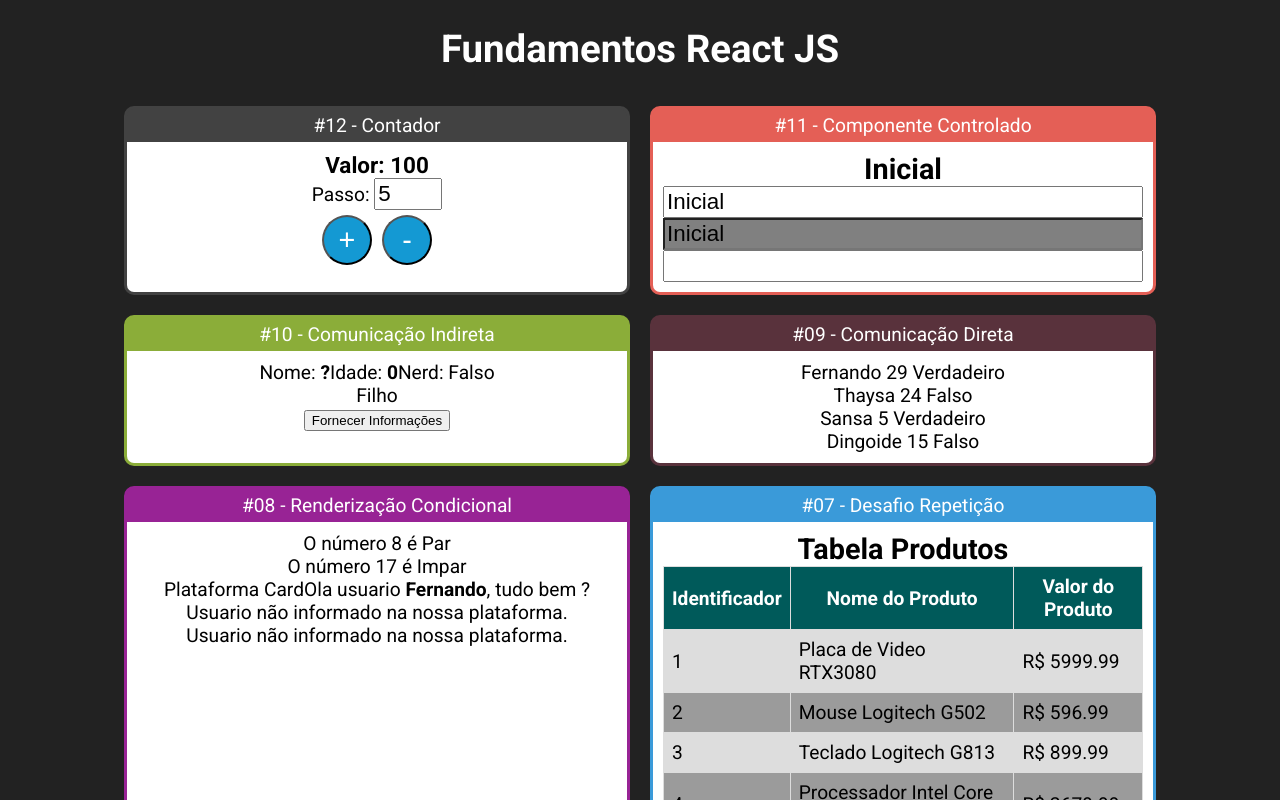
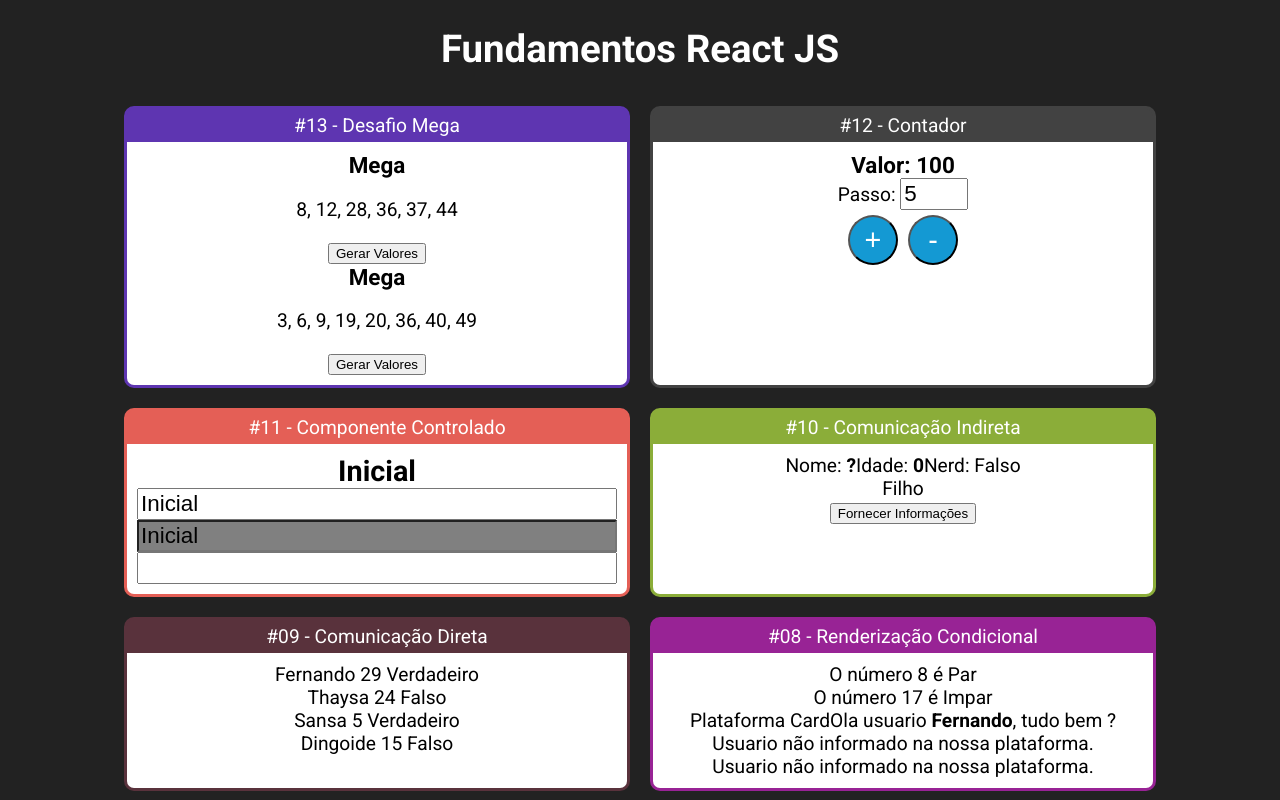
Before and after one commit to fermendes91/react-fundamentos, a React (Create React App) app in the folder fundamentos-react/: page / in a window 1280 px wide. Shown: the top 800 px of the page. Built offline with nearby package versions, Linux system fonts and the light colour scheme.

Commit message:
Desafio Megasena gerar valores aleatorios

```diff
--- a/fundamentos-react/src/App.jsx
+++ b/fundamentos-react/src/App.jsx
@@ -1,5 +1,6 @@
 import React from 'react'
 
+import Mega from './components/mega/Mega'
 import Contador from './components/contador/Contador'
 import Input from './components/formulario/Input'
 import IndiretaPai from './components/comunicacao/IndiretaPai'
@@ -24,6 +25,11 @@ const App = _ =>
         <h1>Fundamentos React JS</h1>
 
         <div className="Cards">
+
+            <Card titulo="#13 - Desafio Mega" color="#5e35b1">
+                <Mega />
+                <Mega numerosSorteados={8} />
+            </Card>
 
             <Card titulo="#12 - Contador" color="#424242">
                 <Contador numeroInicial={100} />
--- /dev/null
+++ b/fundamentos-react/src/components/mega/Mega.jsx
@@ -0,0 +1,22 @@
+import React, { useState } from 'react';
+
+import surpresinhaMega from './surpresinhaMega'
+
+const Mega = (props) => {
+
+    const [numeros, setNumeros] = useState(surpresinhaMega(props.numerosSorteados))
+
+    const generateSurpresinha = _ => {
+        setNumeros(surpresinhaMega(props.numerosSorteados))
+    }
+
+    return (
+        <div>
+            <h3>Mega</h3>
+            <p>{numeros.map( (num,i) => numeros.length != i+1 ? num + ', ' : num)}</p>
+            <button onClick={generateSurpresinha}>Gerar Valores</button>
+        </div>
+    );
+}
+
+export default Mega;
--- /dev/null
+++ b/fundamentos-react/src/components/mega/surpresinhaMega.js
@@ -0,0 +1,35 @@
+
+const surpresinhaMega = (qtde = 6) => {
+
+    if (qtde < 6) {
+        console.log('O número minimo para a surpresinha são 6')
+        return;
+    }
+
+    let arr = Array.apply(null, Array(qtde))
+
+    arr = arr.map((_, i, arrMap) => {
+        let value = randomValue()
+
+        while (arr.find(item => item === value)) {
+            value = randomValue()
+        }
+        arrMap[i] = value
+
+        return value;
+
+    })
+
+    arr.sort((itemAnterior, itemAtual) => {
+        return itemAtual < itemAnterior ? 1 : itemAtual > itemAnterior ? -1 : 0;
+    })
+
+    return arr;
+
+}
+
+const randomValue = (min = 1, max = 60) => {
+    return parseInt(Math.random() * (max - min+1)) + min;
+}
+
+export default surpresinhaMega
```
Also changed, not shown: 1 other file (tests, documents, lock files or other folders).
